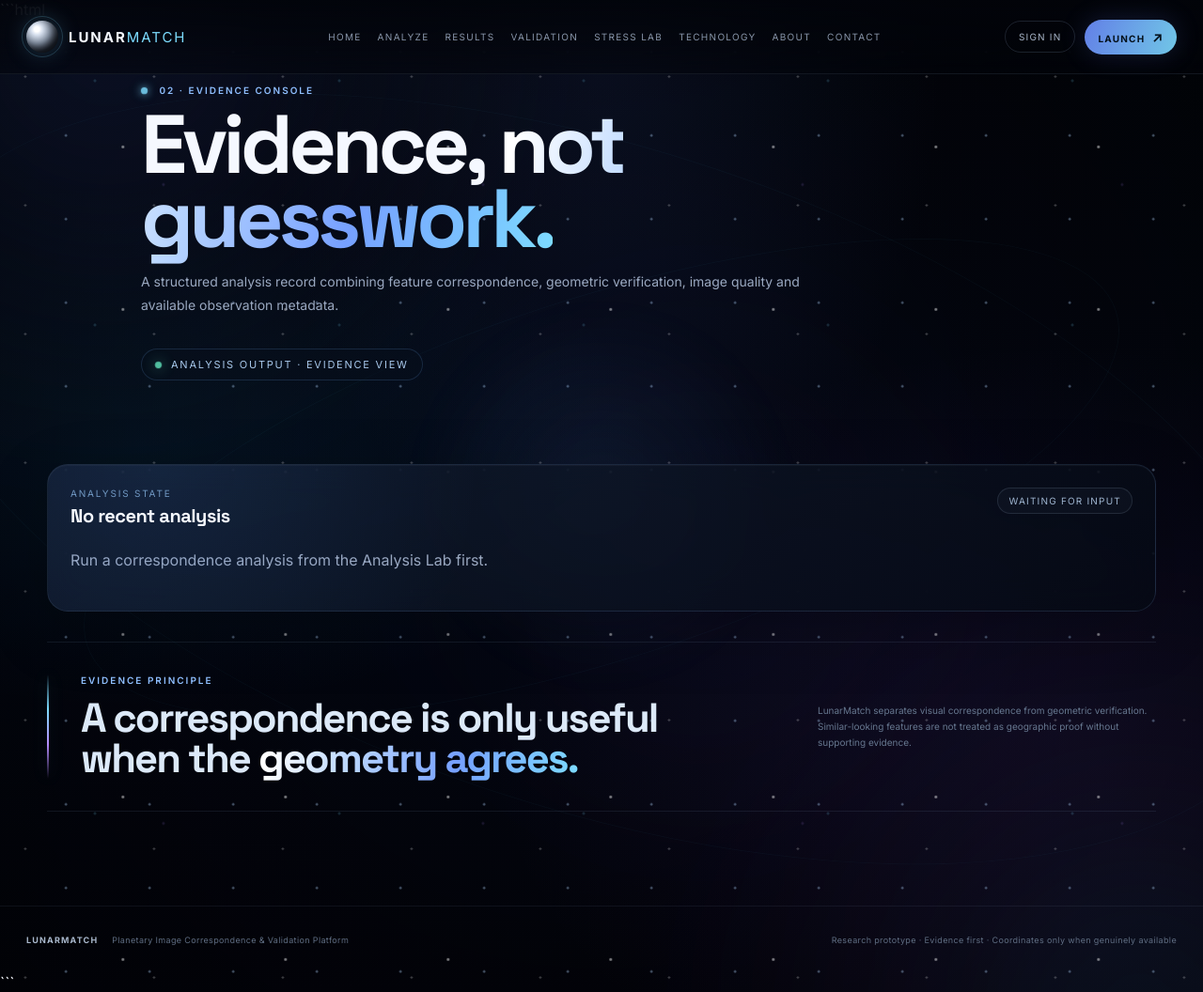
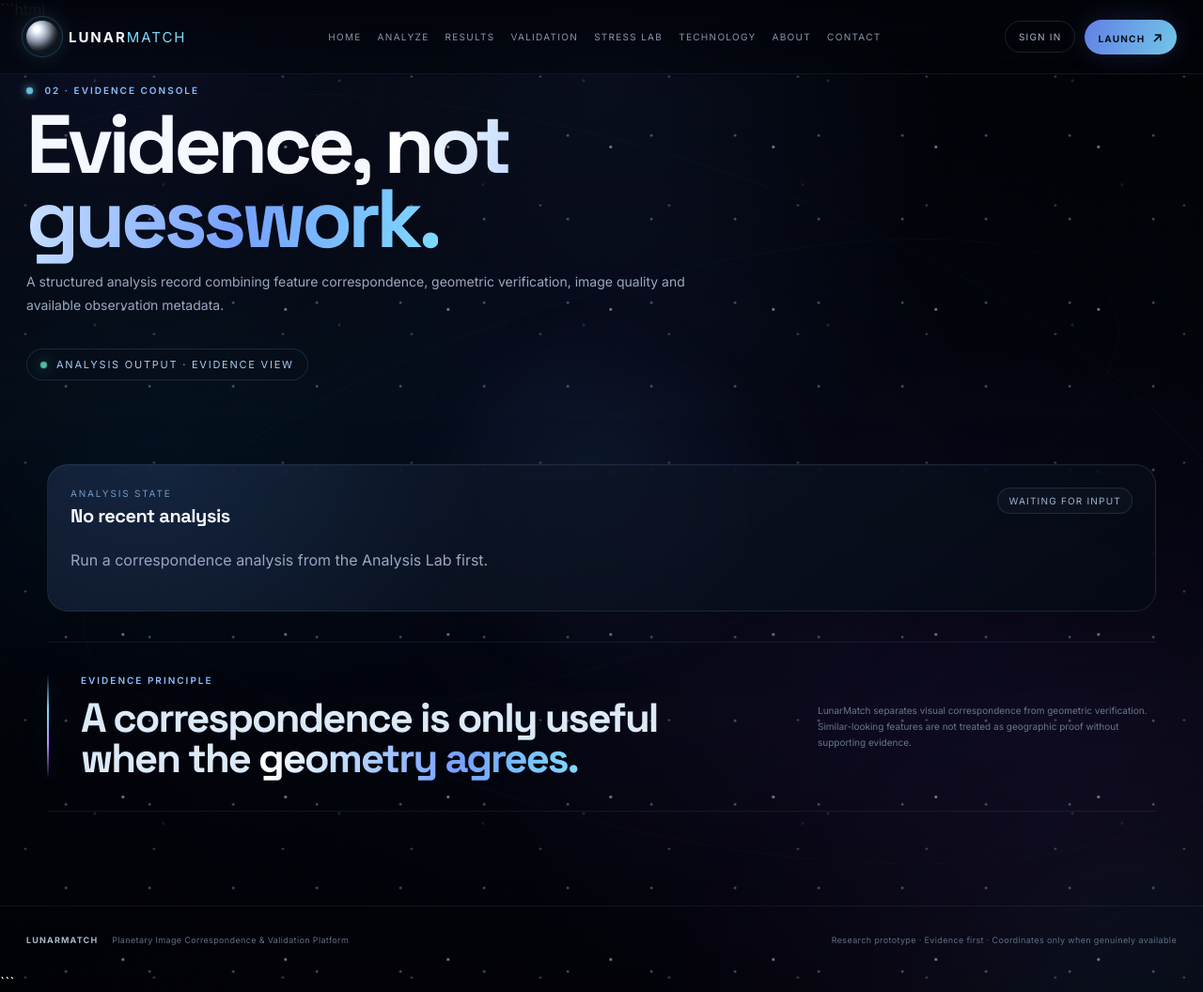
Before and after one commit to ss-samvir/LUNARMATCH-GRAND-MASTER, a Flask app: page /results in a window 1280 px wide. Shown: the whole page at 94% size. Run offline with Flask 3, Linux system fonts and the light colour scheme.

Commit message:
Update results.html

```diff
--- a/templates/results.html
+++ b/templates/results.html
@@ -15,8 +15,9 @@
 }
 
 .lm-results-header{
-  max-width:980px;
-  margin:0 auto 34px;
+  max-width:1100px;
+  margin:0 0 34px;
+   text-align:left;
 }
 
 .lm-results-header h1{
```
